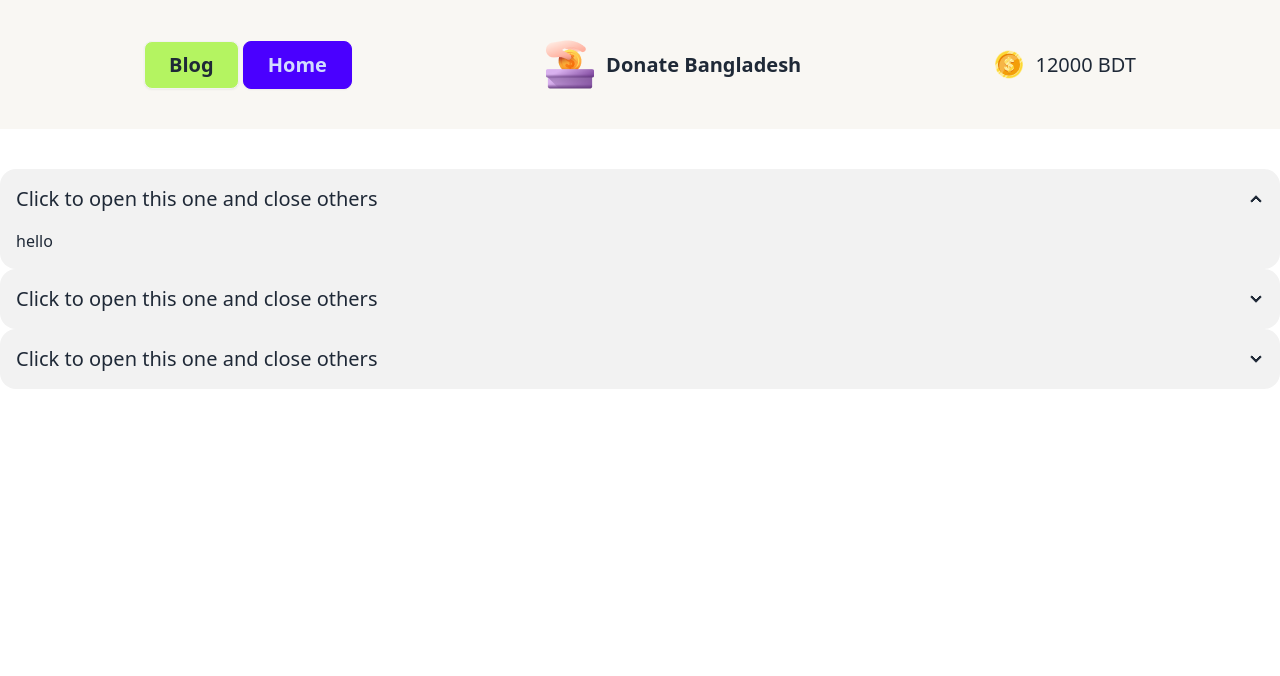
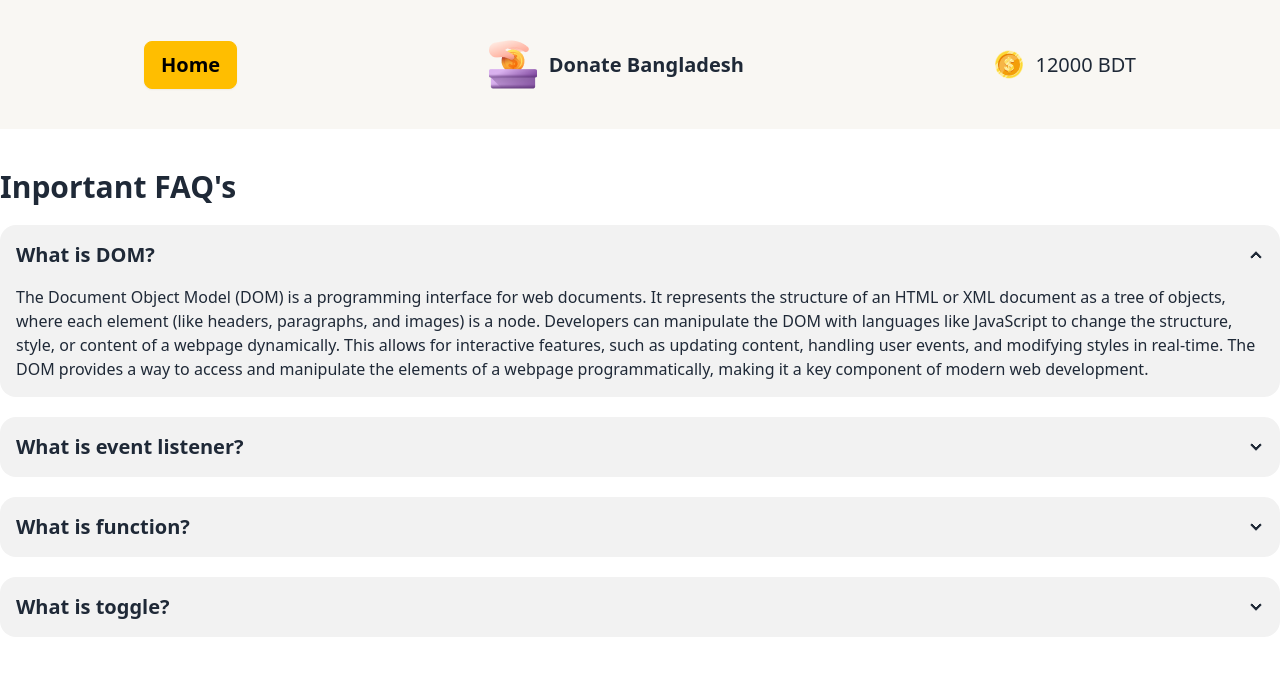
Before and after one commit to sadrisso/Assignment-5, a plain HTML site: page blog.html in a window 1280 px wide. Drawn offline with nearby package versions, Linux system fonts and the light colour scheme.

Commit message:
some corrections

```diff
--- a/blog.html
+++ b/blog.html
@@ -17,10 +17,10 @@
 </head>
 <body class="container mx-auto">
 
-    <header class="flex flex-col-reverse justify-center space-y-5 lg:space-y-0 lg:flex-row lg:justify-between items-center p-5 bg-[#F9F7F3] lg:px-36 lg:py-10">
+    <header class="flex flex-col-reverse justify-center space-y-5 lg:space-y-0 lg:flex-row lg:justify-between items-center p-5 bg-[#F9F7F3] lg:px-36 lg:py-10
+    sticky top-0">
         <div>
-            <button class="btn bg-[#B4F461] text-[20px] font-bold px-6 py-2 mt-6 lg:mt-0" id="blog-btn">Blog</button>
-            <button class="btn btn-primary text-[20px] font-bold px-6 py-2 mt-6 lg:mt-0" id="home-btn">Home</button>
+            <button class="btn btn-warning text-[20px] font-bold mt-6 lg:mt-0" id="home-btn">Home</button>
         </div>
         <div class="flex gap-3">
             <img src="B10A5-DOM-Quest-Build-and-Manipulate/assets/logo.png" alt="">
@@ -33,29 +33,38 @@
     </header>
 
 
-    <main class="mt-10">
-        <div class="collapse collapse-arrow bg-base-200">
+    <main class="mt-10 space-y-5">
+        <h1 class="text-3xl font-bold">Inportant FAQ's</h1>
+        <div class="collapse collapse-arrow bg-base-200 mt-5">
             <input type="radio" name="my-accordion-2" checked="checked" />
-            <div class="collapse-title text-xl font-medium">Click to open this one and close others</div>
+            <div class="collapse-title text-xl font-bold">What is DOM?</div>
             <div class="collapse-content">
-              <p>hello</p>
+              <p>The Document Object Model (DOM) is a programming interface for web documents. It represents the structure of an HTML or XML document as a tree of objects, where each element (like headers, paragraphs, and images) is a node. Developers can manipulate the DOM with languages like JavaScript to change the structure, style, or content of a webpage dynamically. This allows for interactive features, such as updating content, handling user events, and modifying styles in real-time. The DOM provides a way to access and manipulate the elements of a webpage programmatically, making it a key component of modern web development.</p>
             </div>
           </div>
           <div class="collapse collapse-arrow bg-base-200">
             <input type="radio" name="my-accordion-2" />
-            <div class="collapse-title text-xl font-medium">Click to open this one and close others</div>
+            <div class="collapse-title text-xl font-bold">What is event listener?</div>
             <div class="collapse-content">
-              <p>hello</p>
+              <p>An event listener in JavaScript is a function that waits for a specific event to occur, such as a click, hover, or keypress. When the event is triggered, the listener executes a predefined function. It allows dynamic interaction on web pages. You can add an event listener using the `addEventListener()` method, which attaches it to an element, enabling responsive user interfaces without altering the page structure.</p>
             </div>
           </div>
           <div class="collapse collapse-arrow bg-base-200">
             <input type="radio" name="my-accordion-2" />
-            <div class="collapse-title text-xl font-medium">Click to open this one and close others</div>
+            <div class="collapse-title text-xl font-bold">What is function?</div>
             <div class="collapse-content">
-              <p>hello</p>
+              <p>A function in programming is a reusable block of code designed to perform a specific task. It is defined once and can be executed (or "called") multiple times, often with different inputs, called arguments. Functions help break down complex problems into manageable pieces, making code more modular, organized, and easier to maintain. In JavaScript, a function is created using the `function` keyword or with arrow syntax. Functions can return values, which can be used in other parts of the program, allowing for greater flexibility and efficiency in coding.</p>
+            </div>
+          </div>
+          <div class="collapse collapse-arrow bg-base-200">
+            <input type="radio" name="my-accordion-2" />
+            <div class="collapse-title text-xl font-bold">What is toggle?</div>
+            <div class="collapse-content">
+              <p>Toggle refers to switching between two states, such as on/off or show/hide. In web development, toggling is often used to change the visibility or behavior of elements. For example, a button might toggle the visibility of a menu, showing it when clicked and hiding it when clicked again.</p>
             </div>
           </div>
     </main>
     <script src="js/home.js"></script>
+    <script src="js/utilities.js"></script>
 </body>
 </html>
--- a/js/home.js
+++ b/js/home.js
@@ -95,6 +95,7 @@ document.getElementById("donate-quota-input-btn").addEventListener("click", func
         alert("Tk sob ses vai")
     }
 
+
     if (quotaDonateAmount > 10) {
         alert("successfully donated")
         document.getElementById("main-balance").innerText = newBalance;
@@ -117,3 +118,7 @@ document.getElementById("blog-btn").addEventListener("click", function ()
 {
     window.location.href = "/blog.html";
 })
+
+document.getElementById("home-btn").addEventListener("click", function () {
+    window.location.href = "/index.html";
+})
```
Also changed, not shown: index.html (+2 -2 lines).
